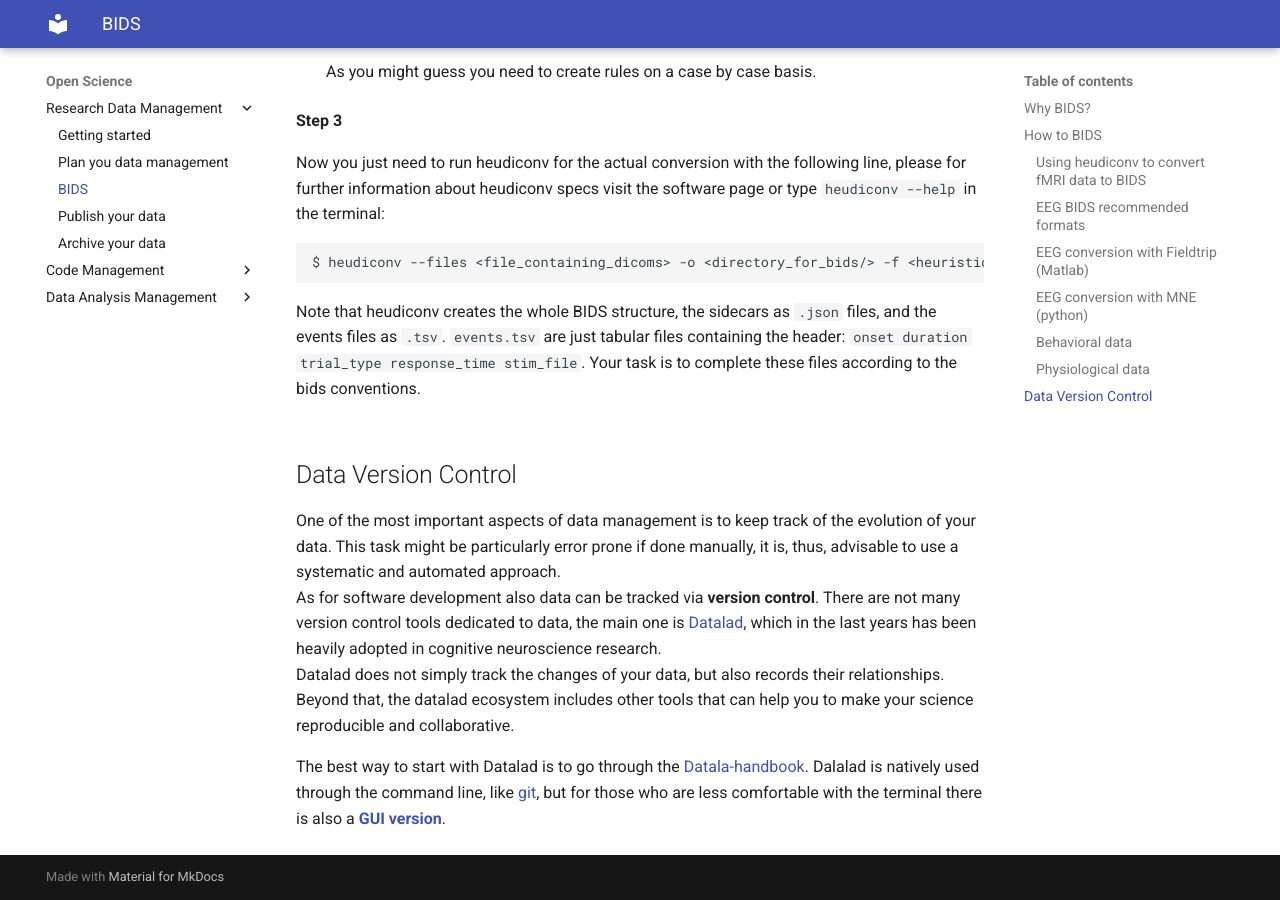
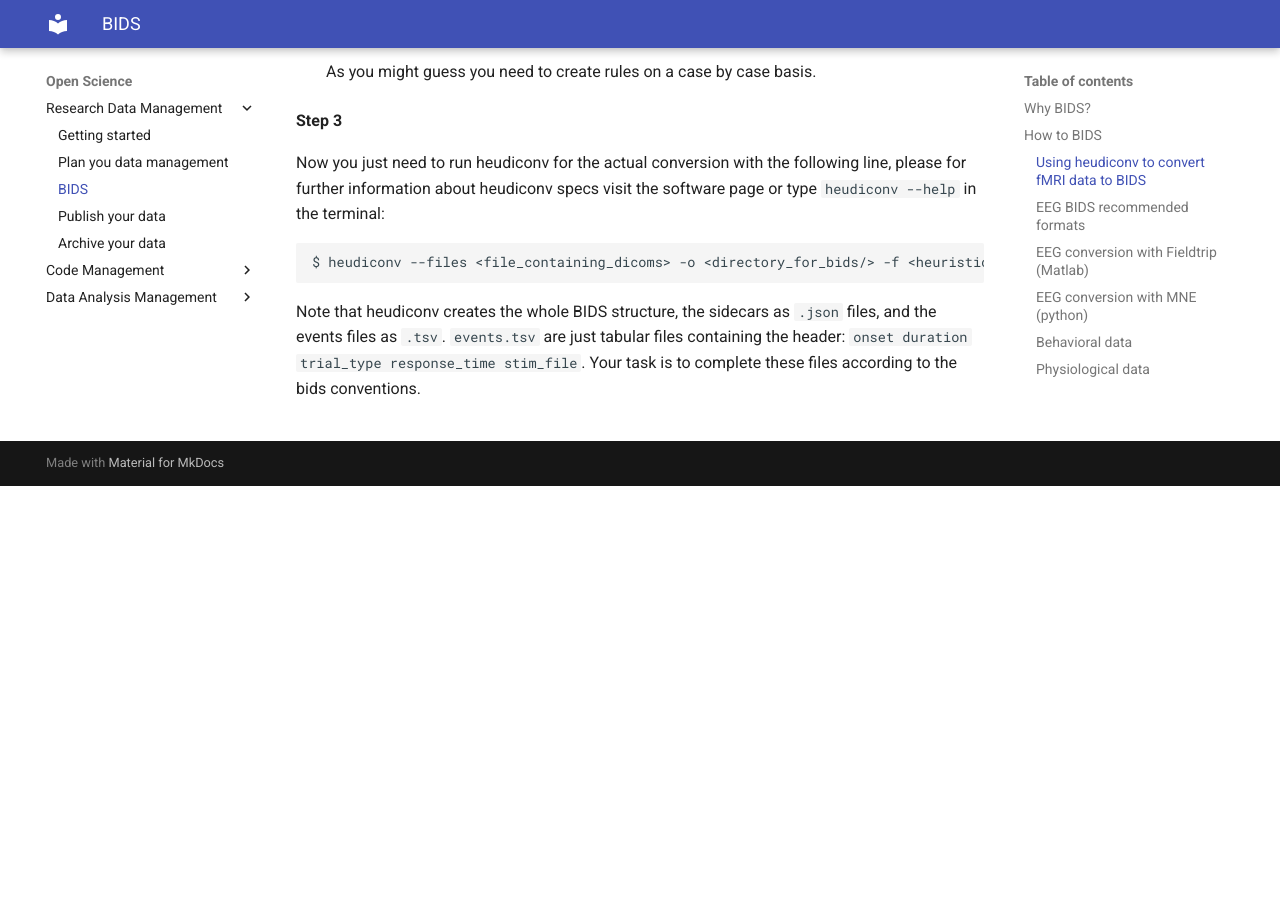
Before and after one commit to pvavra/temp-ipsy, an MkDocs documentation site: the page built from docs/open-science/research-data-management/bids.md, in a window 1280 px wide and 900 px high, scrolled down 5207 px. Built offline with MkDocs 1.6.1 and Material for MkDocs 9.7.7, drawn with Linux system fonts in a browser that asks for light colours; after the commit the page ends 5693 px from its top, so only the background shows below that.

```diff
--- a/docs/open-science/research-data-management/bids.md
+++ b/docs/open-science/research-data-management/bids.md
@@ -279,13 +279,3 @@
 
 === "Eye-tracking"
     Coming soon...
-
-## Data Version Control
-
-One of the most important aspects of data management is to keep track of the evolution of your data. This task might be particularly error prone if done manually, it is, thus, advisable to use a systematic and automated approach.</b>
-As for software development also data can be tracked via **version control**. There are not many version control tools dedicated to data, the main one is [Datalad](https://www.datalad.org/), which in the last years has been heavily adopted in cognitive neuroscience research.</b>
-Datalad does not simply track the changes of your data, but also records their relationships. Beyond that, the datalad ecosystem includes other tools that can help you to make your science reproducible and collaborative.
-
-
-The best way to start with Datalad is to go through the [Datala-handbook](https://handbook.datalad.org/en/latest/).
-Dalalad is natively used through the command line, like [git](https://git-scm.com/), but for those who are less comfortable with the terminal there is also a [**GUI version**](http://docs.datalad.org/projects/gooey/en/latest/).
```
